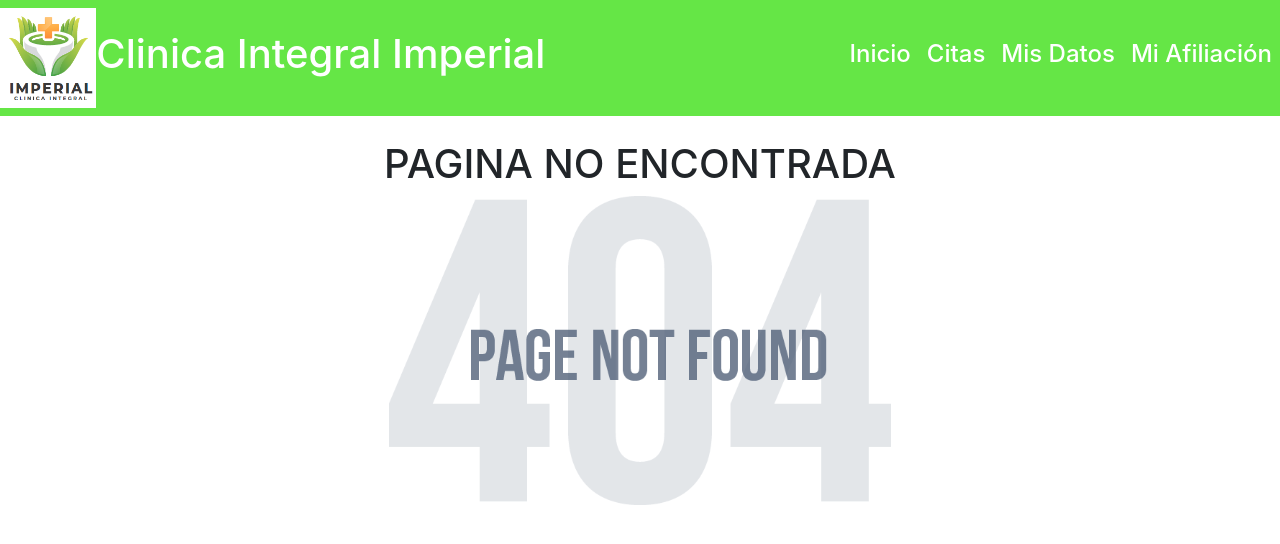
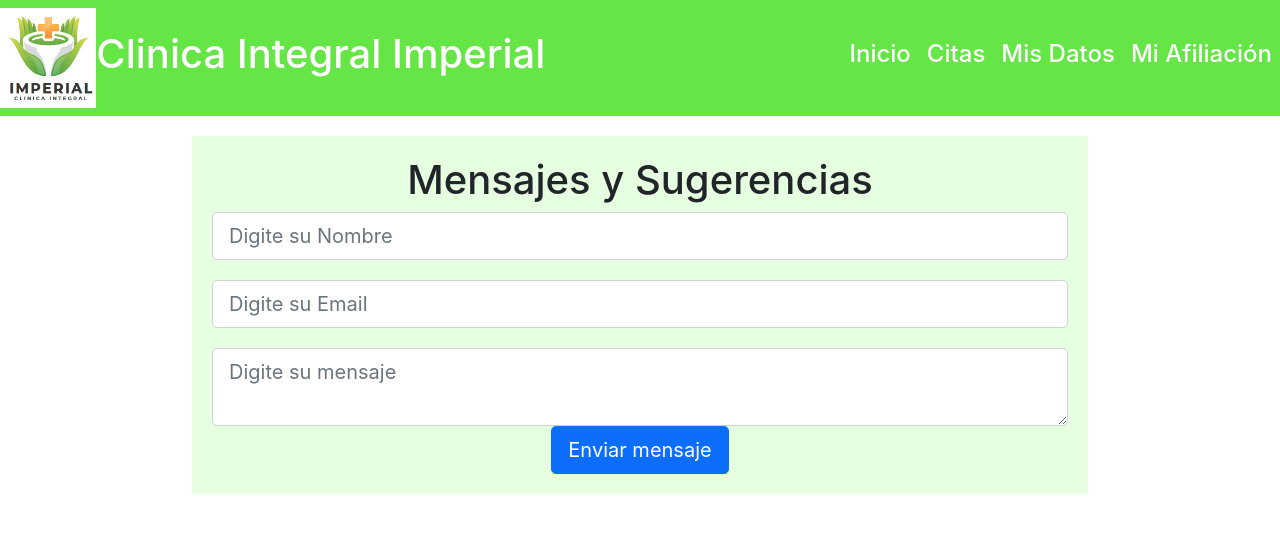
Before and after one commit to juanpena98/ClinicaImperial, a React (Create React App) app: page /Mensajes in a window 1280 px wide. Shown: the top 544 px of the page. Built offline with nearby package versions, Linux system fonts and the light colour scheme.

Commit message:
mensajes

```diff
--- a/src/App.js
+++ b/src/App.js
@@ -6,7 +6,7 @@ import { ErrorNotFound } from './Components/ErrorNotFound';
 import { BrowserRouter, Routes, Route } from 'react-router-dom'
 import { CitasMedicas } from './Components/CitasMedicas';
 import { Certificados } from './Components/Certificados';
-
+import { Mensajes } from './Components/Mensajes';
 function App() {
   return (
     <div className="App">
@@ -20,6 +20,9 @@ function App() {
       <Route exact path="/CitasMedicas"element = {<CitasMedicas/>}/>
       <Route exact path="/home"element = {<Home/>}/>
       <Route exact path="/Certificados" element = {<Certificados/>}/>
+      <Route exact path="/Mensajes" element = {<Mensajes/>}/>
+
+
       </Routes>
       </BrowserRouter>
     </div>
--- a/src/Components/Mensajes.jsx
+++ b/src/Components/Mensajes.jsx
@@ -0,0 +1,22 @@
+import React from 'react'
+
+export const Mensajes = () => {
+  return (
+    <center>
+        <div className="container" style={{width:"70%", marginTop:20, background:"#E5FFE0", padding:20}}>
+            <form id="MensajesYsugerencias">
+            <h1 className='h1'>Mensajes y Sugerencias</h1>
+            <input style = {{marginBottom:20}} className="form-control form-control-lg" type="text" placeholder="Digite su Nombre"/>
+            <input style = {{marginBottom:20}} className="form-control form-control-lg" type="email" placeholder="Digite su Email"/>
+            <textarea className="form-control form-control-lg" placeholder="Digite su mensaje">
+            </textarea>
+                <button className='btn btn-primary btn-lg'>
+                Enviar mensaje
+            </button>
+
+
+            </form>
+        </div>
+    </center>
+  )
+}
```
Also changed, not shown: src/Components/AcercaDe.jsx (deleted).
